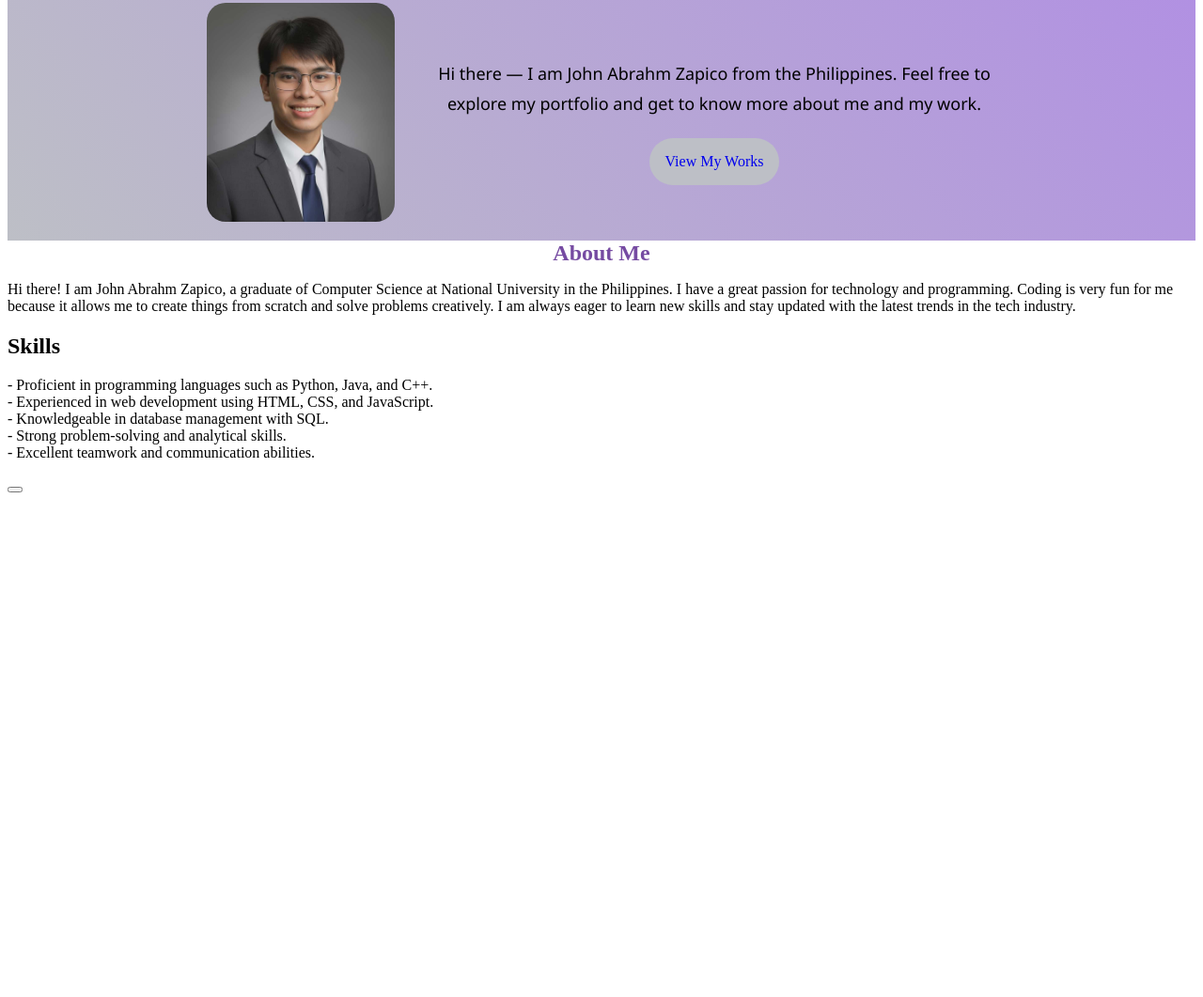
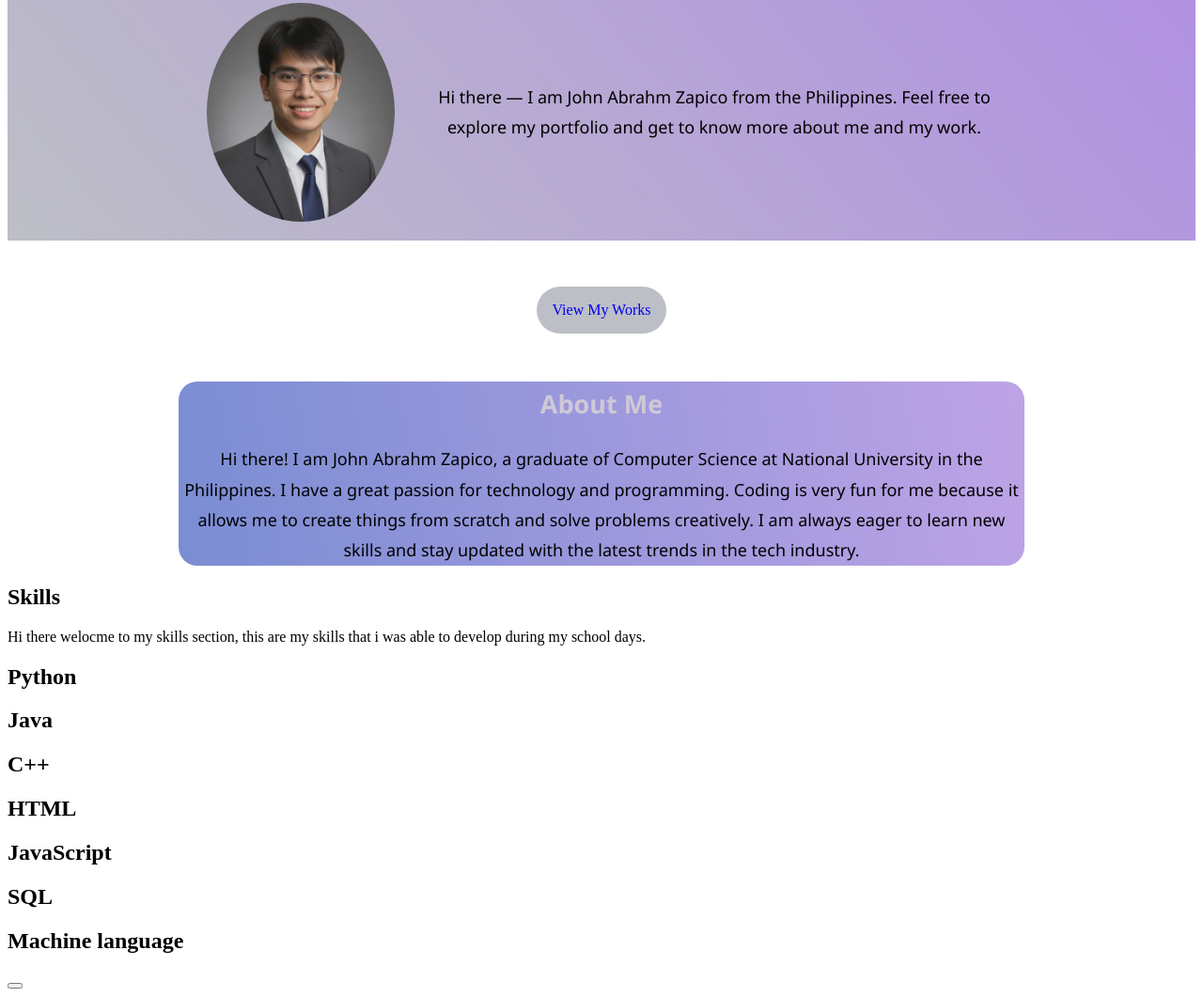
Before and after one commit to bam841/Portwebsite, a plain HTML site: page portfolio.html in a window 1280 px wide. Shown: the part 270-1331 px from the top of the page at 94% size. Before the commit the page ends 803 px from the top, so only its background shows below. Drawn offline with Linux system fonts and the light colour scheme.

Commit message:
new version of the webportfolio

```diff
--- a/design.css
+++ b/design.css
@@ -55,27 +55,17 @@ nav a {
 }
 
 .AboutMeTitle {
-    color: #764ba2;                                     /* Sets the About Me title color to purple */
+    color: #cfc9d5;                                     /* Sets the About Me title color to purple */
     display: block;                                     /* Makes the title a block element */
     width: fit-content;                                 /* Shrinks the width to fit the content */
     margin: 0 auto;                                     /* Centers the title horizontally */
 }
 
-#aboutMe p {
-    color: rgb(237, 237, 237);                          /* Sets paragraph text to a very light gray */
-    background-color: #83488fb2;                        /* Gives paragraph a semi-transparent purple background */
-    padding: 1rem;                                      /* Adds padding inside the paragraph */
-    border-radius: 20px;                                /* Rounds the corners of the background */
-    width: fit-content;                                 /* Shrinks the paragraph width to fit its content */
-    margin: 0 auto;                                     /* Centers the paragraph horizontally */
-    text-align: center;                                 /* Centers the text inside the paragraph */
-    max-width: 800px;                                   /* Limits maximum width to 800px */
-}
 
 .WebpagePic {
     height: auto;                                       /* Allows the image height to adjust automatically */
     width: 200px;                                       /* Sets the image width to 200 pixels */
-    border-radius: 20px;                                /* Rounds the corners of the image */
+    border-radius: 50%;                                /* Rounds the corners of the image */
 }
 
 .introContainer {
@@ -83,4 +73,32 @@ nav a {
     display: flex;                                      /* Makes the container a flexbox for layout */
     align-items: center;                                /* Vertically centers the items inside the container */
     gap: 40px;                                          /* Adds 40 pixels space between the flex items */
-    justify-content: center;                            /* Horizontally centers the items inside the container */
+    justify-content: center;
+
+
+}/* Horizontally centers the items inside the container */
+/*ths is for the view works button whenever it is hivered in the mouse*/
+#viewWorks{
+    padding:50px;
+    transform: translateY(-1px);
+
+}
+/*this is for styling the about me section*/
+#aboutMe{
+    background: linear-gradient(80deg, #7a8dd3, rgb(190, 163, 230));
+
+    max-width: fit-content;
+    border-radius: 20px;
+    font-size: 18px;                                     /* Sets font size to 18 pixels */
+    line-height: 1.8;                                    /* Increases space between lines for readability */
+    max-width: 900px;                                    /* Limits paragraph width to 600 pixels for easier reading */
+    margin: 0px auto;                                   /* Adds 20px top/bottom margin and centers horizontally */
+    text-align: center;                                  /* Centers text inside the paragraph */
+    font-family: 'Segoe UI', Tahoma, Geneva, Verdana, sans-serif;
+
+}
+#skills{
+    display:flex;
+    margin: 0 auto;
+
+}
--- a/portfolio.html
+++ b/portfolio.html
@@ -42,15 +42,21 @@
 
             </p>
 
-            <div>
-            <a href="#projects" class="cta-button">View My Works</a>
-            </div>
+
             </div>
         </div>
     </section>
+    <section id = viewWorks>
+        <div>
+            <a href="#projects" class="cta-button">View My Works</a>
+
+
+         </div>
+        </section>
+
 
     <!-- About Me Section -->
-    <section id="aboutMe ">
+    <section id="aboutMe">
         <div>
             <h2 class="AboutMeTitle">About Me</h2>
             <p>
@@ -66,12 +72,16 @@
         <div>
             <h2 class="SkillsTitle">Skills</h2>
             <p>
-                - Proficient in programming languages such as Python, Java, and C++.<br>
-                - Experienced in web development using HTML, CSS, and JavaScript.<br>
-                - Knowledgeable in database management with SQL.<br>
-                - Strong problem-solving and analytical skills.<br>
-                - Excellent teamwork and communication abilities.
+              Hi there welocme to my skills section, this are my skills that i was able to
+              develop during my school days.
             </p>
+            <h2>Python</h2>
+             <h2>Java</h2>
+              <h2>C++</h2>
+               <h2>HTML</h2>
+                <h2>JavaScript</h2>
+                <h2>SQL</h2>
+                <h2>Machine language</h2>
             <button></button>
         </div>
 
```
